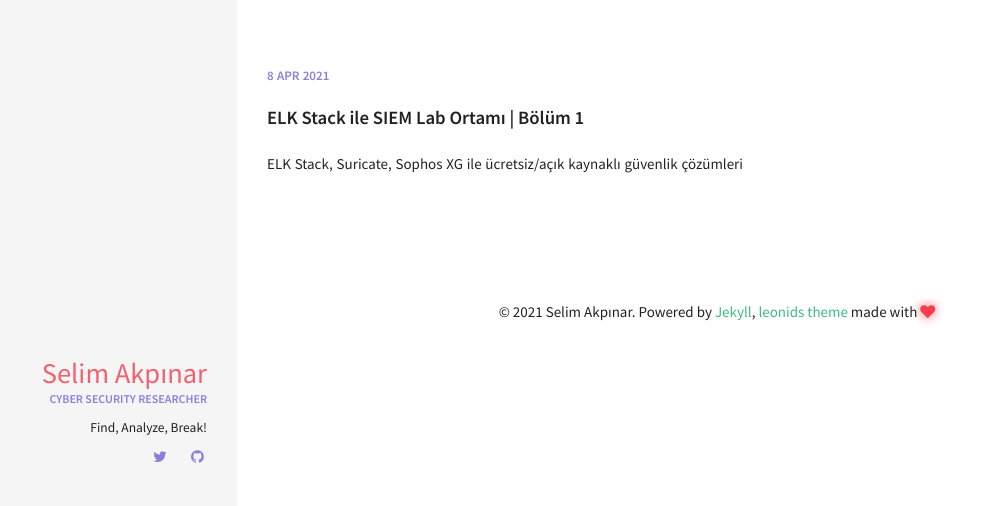
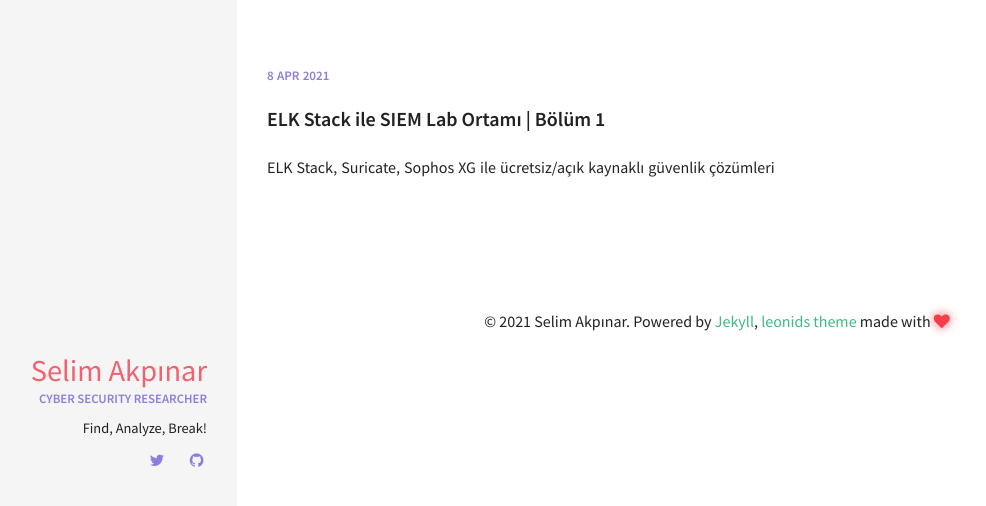
Before and after one commit to mandev0/mandev0.github.io, a Jekyll site: the page built from docs/index.html, in a window 1280 px wide. Shown: the top 506 px of the page, without its empty margins (83-1069 px from the left). Built offline with Jekyll 4.4.1, drawn with Linux system fonts in a browser that asks for light colours.

Commit message:
new font size

```diff
--- a/docs/_sass/components/_variables.scss
+++ b/docs/_sass/components/_variables.scss
@@ -27,7 +27,7 @@ $font-family-monospace:      "Roboto Mono", "Courier New", monospace !default;
 $font-family-base:           $font-family-sans-serif !default;
 
 // Pixel value used to responsively scale all typography. Applied to the `<html>` element.
-$font-size-root:             15px !default;
+$font-size-root:             16px !default;
 
 $font-size-base:             $font-size-root !default;
 $font-size-lg:               $font-size-root * 1.25 !default;
```
